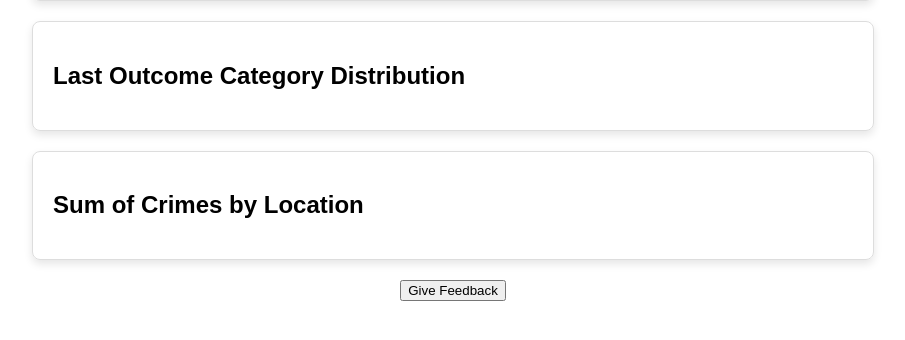
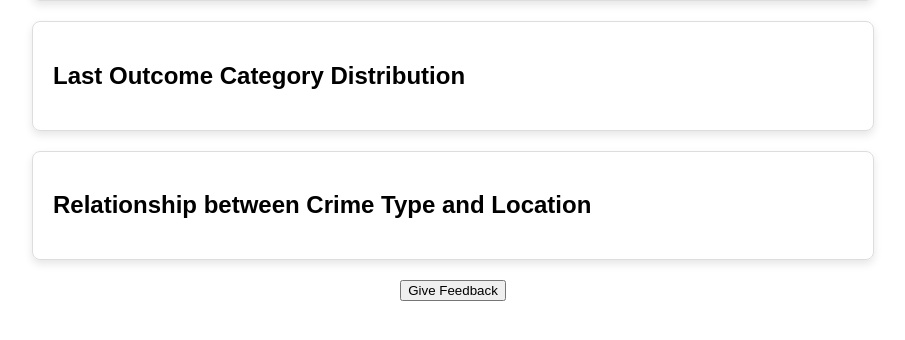
Before and after one commit to WWatson2000/dashboard, a Flask app: template templates/index.html in a window 1280 px wide. Shown: the part 189-529 px from the top of the page, without its empty margins (187-1092 px from the left). Run offline with Flask 3, Linux system fonts and the light colour scheme; the template is opened without the code that fills it, so the values that code supplies are empty; parts of the project's set-up code (start-up, migrations or seed data) failed here and were passed over.

Commit message:
Including a bubble chart to replace bar chart

```diff
--- a/app.py
+++ b/app.py
@@ -20,20 +20,19 @@ def index():
     # Create Pie chart for 'Last Outcome Category'
     outcome_category_chart = px.pie(df, names='Last outcome category', title='Last Outcome Category Distribution')
 
-    # Create Bar chart for the total count of each 'Location'
-    location_sum_chart = px.bar(df.groupby('Location').size().reset_index(name='Count').sort_values(by='Count', ascending=False),
-                            x='Location', y='Count',
-                            title='Total Count of Crimes by Location',
-                            labels={'Count': 'Number of Crimes'})
+    # Create Bubble chart for the relationship between 'Crime type' and 'Location'
+    bubble_chart = px.scatter(df, x='Location', y='Crime type', size='Count',
+                               title='Relationship between Crime Type and Location',
+                               labels={'Count': 'Number of Crimes'})
 
     # Convert the plots to HTML
     crime_type_chart_html = crime_type_chart.to_html(full_html=False)
     outcome_category_chart_html = outcome_category_chart.to_html(full_html=False)
-    location_sum_chart_html = location_sum_chart.to_html(full_html=False)
+    bubble_chart_html = bubble_chart.to_html(full_html=False)
 
     return render_template('index.html', crime_type_chart_html=crime_type_chart_html,
                            outcome_category_chart_html=outcome_category_chart_html,
-                           location_sum_chart_html=location_sum_chart_html)
+                           bubble_chart_html=bubble_chart_html)
 
 if __name__ == '__main__':
     app.run(debug=True)
--- a/templates/index.html
+++ b/templates/index.html
@@ -21,8 +21,8 @@
         </div>
 
         <div class="chart-container">
-            <h2>Sum of Crimes by Location</h2>
-            {{ location_sum_chart_html|safe }}
+            <h2>Relationship between Crime Type and Location</h2>
+            {{ bubble_chart_html|safe }}
         </div>
 
         <!-- Feedback Button -->
```
Also changed, not shown: 1 other file.
